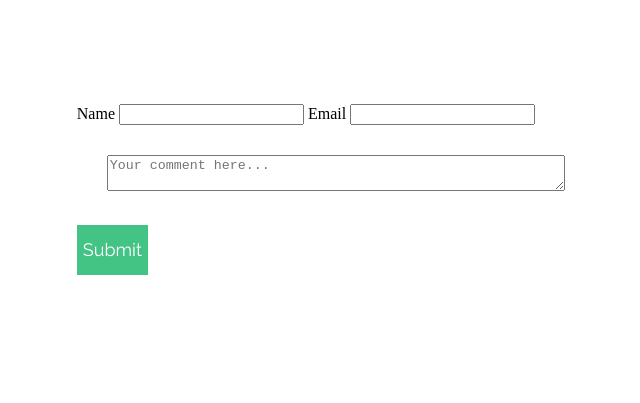
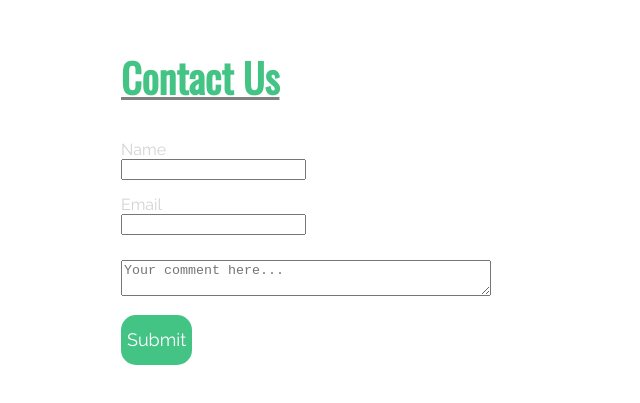
Before and after one commit to garrett-c714/email-form, a plain HTML site: page form/index.html in a window 1280 px wide. Shown: the part 211-614 px from the top of the page, without its empty margins (334-974 px from the left). Drawn offline with nearby package versions, Linux system fonts and the light colour scheme.

Commit message:
pretty form. Will I ever be happy doing this?

```diff
--- a/form/index.html
+++ b/form/index.html
@@ -9,18 +9,26 @@
     <link rel="preconnect" href="https://fonts.gstatic.com" crossorigin>
     <link href="https://fonts.googleapis.com/css2?family=Raleway:wght@200;400&display=swap" rel="stylesheet">
     <!-- ----- -->
+    <!-- Oswald -->
+    <link rel="preconnect" href="https://fonts.googleapis.com">
+    <link rel="preconnect" href="https://fonts.gstatic.com" crossorigin>
+    <link href="https://fonts.googleapis.com/css2?family=Oswald&display=swap" rel="stylesheet">
+    <!-- ----- -->
     <link rel='stylesheet' type='text/css' href='style.css'>
 </head>
 
 <body>
     <div id='container'>
         <div id='form-container'>
-            <form>
+            <h2>Contact Us</h2>
+            <form class="flexy-form">
                 <label for='name'>Name</label>
-                <input type='text' id='name' name='name'>
+                <br>
+                <input class="one-liner" type='text' id='name' name='name'>
+                <br>
                 <label for='email'>Email</label>
-                <input type='email' id='email' name='email'>
                 <br>
+                <input class="one-liner" type='email' id='email' name='email'>
                 <textarea placeholder="Your comment here..."></textarea>
                 <br>
                 <input id='submit' type="submit" value="Submit">
--- a/form/style.css
+++ b/form/style.css
@@ -1,5 +1,8 @@
 :root {
   --main: #43c485;
+  --gray: #d3d3d3;
+  --raleway: "Raleway", sans-serif;
+  --oswald: "Oswald", sans-serif;
 }
 
 * {
@@ -12,10 +15,24 @@
   align-items: center;
   height: 98vh;
 }
-
+h2 {
+  font-family: var(--oswald);
+  color: var(--main);
+  font-size: 40px;
+  text-decoration: underline;
+  text-decoration-color: gray;
+  text-decoration-thickness: 0.2rem;
+}
+label {
+  font-family: var(--raleway);
+  color: var(--gray);
+}
+.one-liner {
+  margin-bottom: 15px;
+}
 textarea {
   width: 100%;
-    margin: 30px;
+  margin-top: 10px;
 }
 
 #submit {
@@ -24,5 +41,7 @@ textarea {
   border: none;
   height: 50px;
   font-size: large;
-    font-family: 'Raleway', sans-serif;
+  font-family: var(--raleway);
+  margin-top: 15px;
+  border-radius: 15px;
 }
```
Also changed, not shown: 1 other file. Lines whose indentation alone changed are shown as unchanged.
